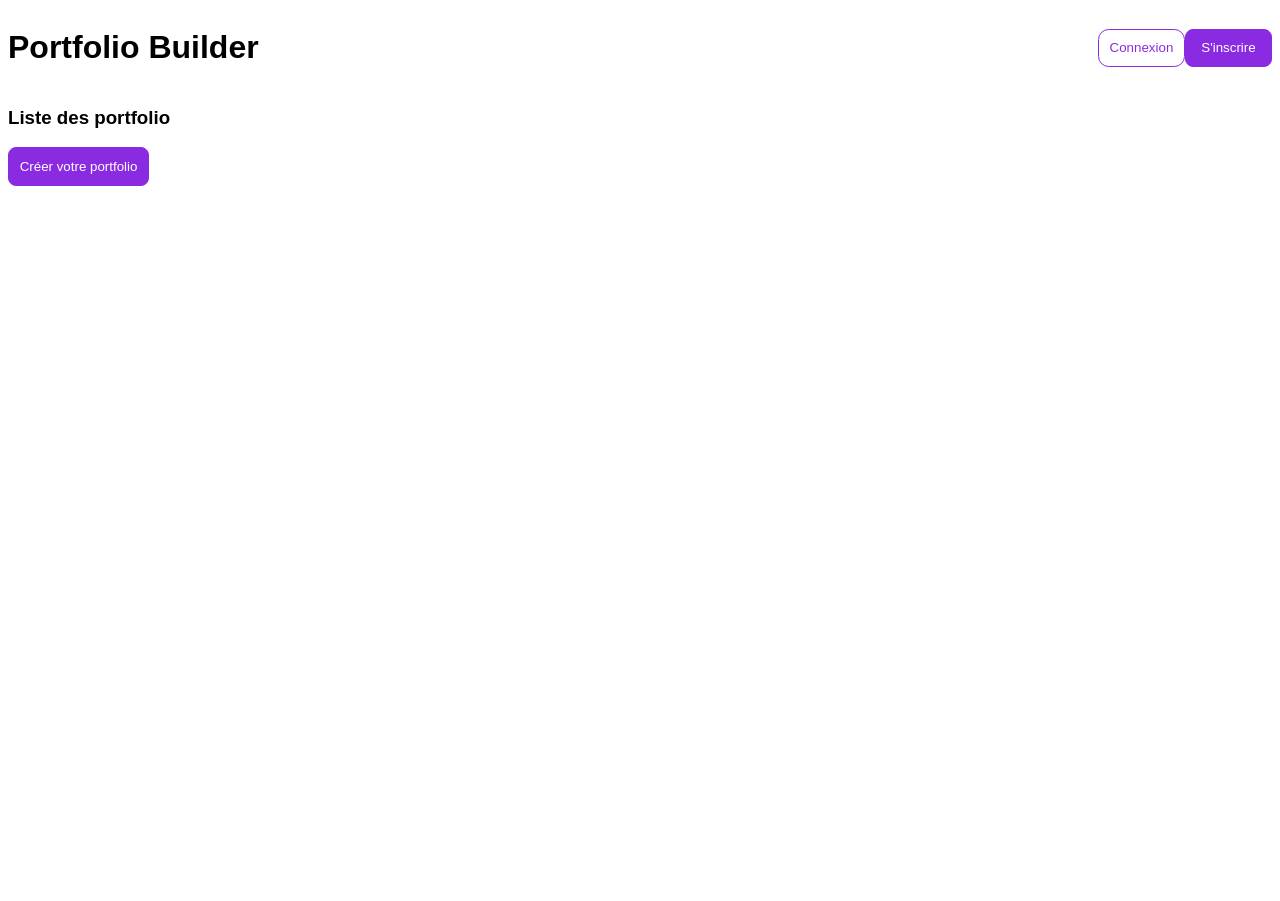
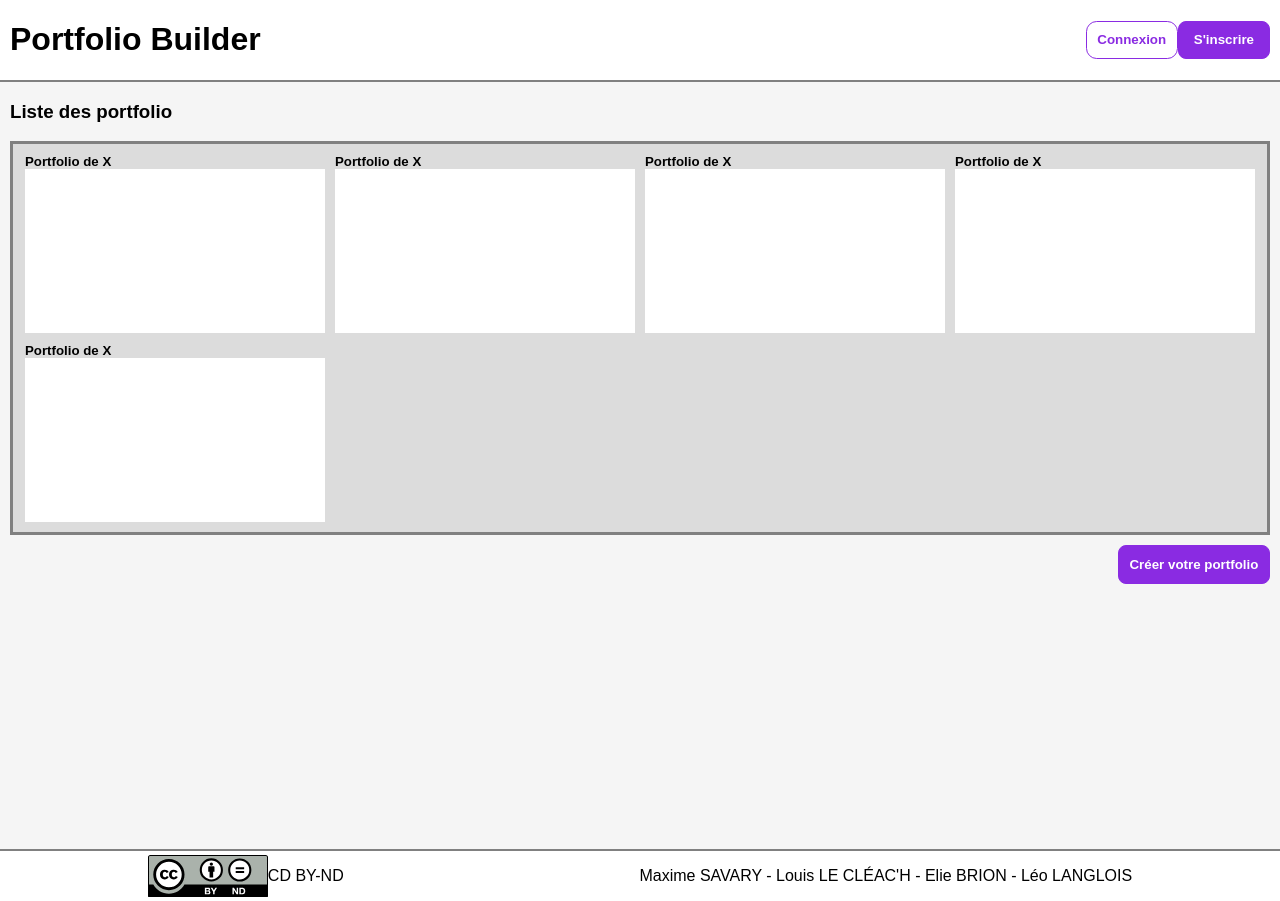
Before and after one commit to GamerMine/PortfolioBuilder, a PHP site: page / in a window 1280 px wide. Before the commit the page ends 186 px from the top, so only its background shows below. Run offline with PHP 8.4, Linux system fonts and the light colour scheme.

Commit message:
Mise en forme de la page index
Ajout d'un repertoir picture
 + Cc_by-nd_icon.svg
Ajout dans le CSS ( mise en forme header, body, footer ... )
Modification du html

```diff
--- a/css/style.css
+++ b/css/style.css
@@ -1,19 +1,28 @@
-
+html{
+	height: 100%;
+}
 /*----------*/
 /*---BODY---*/
 /*----------*/
 body{
+	margin: 0;
+	position: relative;
+	min-height: 100%;
 	font-family: Arial, Helvetica, sans-serif;
+	background-color:whitesmoke;
 }
 
 /*----------*/
 /*--HEADER--*/
 /*----------*/
 header{
+	background-color: white;
+	padding: 0 10px 0 10px;
 	width: auto;
 	display: flex;
 	justify-content: space-between;
 	align-items: center;
+	border-bottom: solid gray 2px ;
 }
 
 #btn-login{
@@ -21,8 +30,41 @@ header{
 	grid-template-columns: 1fr 1fr ;
 }
 
-@media (max-width: 600px){
-	#btn-login { grid-template-columns: 1fr;}
+/*----------*/
+/*--FOOTER--*/
+/*----------*/
+footer{
+	display: flex;
+	align-items: center;
+	justify-content: space-around;
+	background-color: white;
+	border-top: solid gray 2px;
+	position: absolute;
+	bottom: 0;
+	width: 100%;
+	height: 50px;
+}
+
+footer p{
+	display: flex;
+	align-items: center;
+}
+/*----------*/
+/*---MAIN---*/
+/*----------*/
+main{
+	margin: 0 10px 0 10px;
+	position: relative;
+	min-height: 100vh;
+}
+
+/*----------*/
+/*---DIV----*/
+/*----------*/
+.right-position{
+	display: flex;
+	justify-content: right;
+	padding: 10px 0 10px 0;
 }
 
 /*----------*/
@@ -30,19 +72,24 @@ header{
 /*----------*/
 button{
 	font-family: inherit;
+	font-weight: bold;
 	padding: 0.8em;
 	transition: .2s;
+}
+
+button:hover{
+	cursor: pointer;
 }
 
 .button{
 	background-color: blueviolet;
 	color: white;
-	border: solid rgb(138, 43, 226) 1px;
+	border: solid blueviolet 1px;
 	border-radius: 0.6em;
 }
 
 .button:hover{
-	background-color: rgb(95, 0, 183);
+	background-color: rgb(98, 27, 165);
 }
 
 #login{
@@ -56,3 +103,45 @@ button{
 	color: white;
 	background-color: blueviolet;
 }
+
+
+
+/*-----------------*/
+/*--LISTPORTFOLIO--*/
+/*-----------------*/
+
+section#list-portfolio{
+	background-color: gainsboro ;
+	border: solid gray 3px;
+	padding: 10px;
+	display: grid;
+	grid-template-columns: repeat(auto-fit, minmax(300px, 300px));
+	gap: 10px;
+	justify-content: center;
+
+}
+
+.card-portfolio {
+}
+
+.card-portfolio h5{
+	font-style: normal;
+	margin: 0;
+}
+
+.card-portfolio div{
+	height: 100px;
+	background-color: white;
+	padding: 2em 2em 2em 2em;
+}
+
+
+
+/*----------*/
+/*MEDIAQUERY*/
+/*----------*/
+@media (max-width: 600px){
+	#btn-login {
+		grid-template-columns: 1fr;
+	}
+}
--- a/index.html
+++ b/index.html
@@ -1,5 +1,5 @@
 <!DOCTYPE html>
-<html lang="en">
+<html lang="fr">
 
 <head>
 	<meta charset="UTF-8">
@@ -19,18 +19,48 @@
 		</div>
 	</header>
 
-	<h3>Liste des portfolio</h3>
-	<div>
 
-	</div>
+	<main>
+		<h3>Liste des portfolio</h3>
+		<section id="list-portfolio">
 
+			<article class="card-portfolio">
+				<h5>Portfolio de X</h5>
+				<div></div>
+			</article>
 
+			<article class="card-portfolio">
+				<h5>Portfolio de X</h5>
+				<div></div>
+			</article>
 
-	<button id="create-portfolio" type="button" class="button">Créer votre portfolio</button>
+			<article class="card-portfolio">
+				<h5>Portfolio de X</h5>
+				<div></div>
+			</article>
+
+			<article class="card-portfolio">
+				<h5>Portfolio de X</h5>
+				<div></div>
+			</article>
+
+			<article class="card-portfolio">
+				<h5>Portfolio de X</h5>
+				<div></div>
+			</article>
+
+		</section>
+		<div class="right-position">
+			<button id="create-portfolio" type="button" class="button">Créer votre portfolio</button>
+		</div>
+	</main>
 
 	<footer>
-
-
+		<p>
+			<img src="picture/Cc_by-nd_icon.svg"/>
+			CD BY-ND
+		</p>
+		Maxime SAVARY - Louis LE CLÉAC'H - Elie BRION - Léo LANGLOIS
 	</footer>
 </body>
 
```
Also changed, not shown: picture/Cc_by-nd_icon.svg (added).
